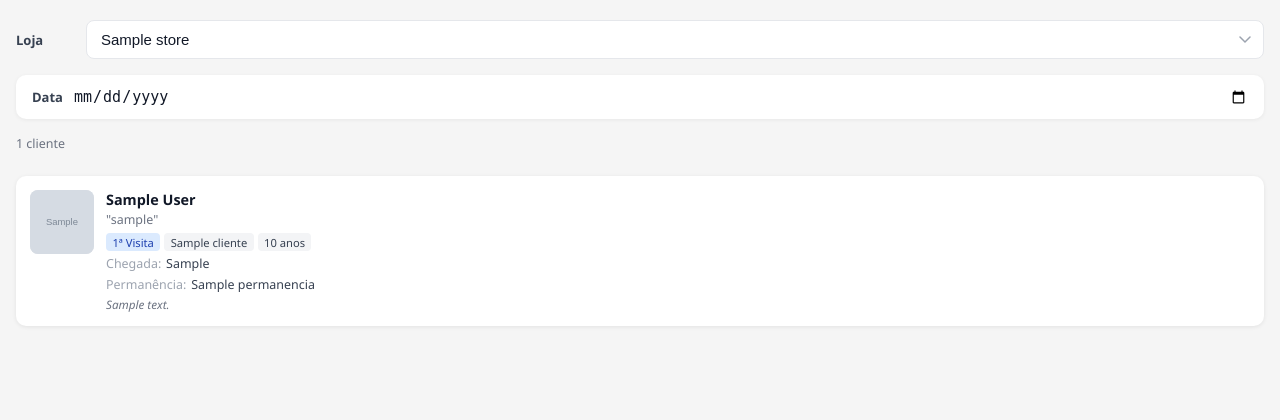
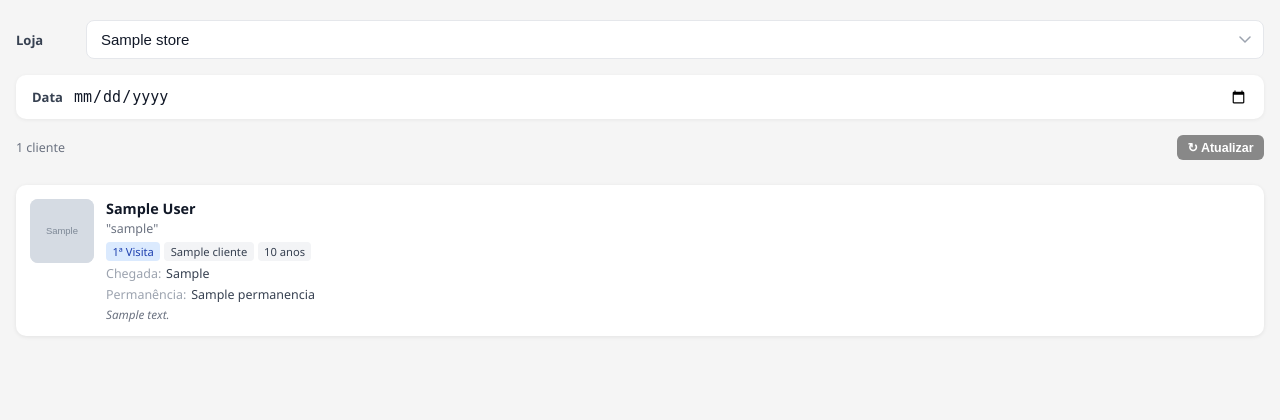
Before and after one commit to fernandofarooficial/retail_analytics, a Flask app: template templates/mobile/visitacao.html in a window 1280 px wide. Shown: the part 93-513 px from the top of the page. Run offline with Flask 3, Linux system fonts and the light colour scheme; the template is opened without the code that fills it: most values are stand-ins (such as "Sample title", 1, 10 or a date in 2020); grey boxes marked "Sample" are stand-in pictures.

Commit message:
[0044] Contagem de clientes e botão de atualizar na tela de visitação

```diff
--- a/templates/mobile/visitacao.html
+++ b/templates/mobile/visitacao.html
@@ -89,11 +89,30 @@
     color: #9CA3AF;
     font-size: 0.875rem;
   }
+  .m-vis-count-bar {
+    display: flex;
+    align-items: center;
+    justify-content: space-between;
+    margin-bottom: 0.6rem;
+  }
   .m-vis-count {
     font-size: 0.78rem;
     color: #6B7280;
-    margin-bottom: 0.5rem;
   }
+  .m-vis-refresh-btn {
+    display: inline-flex;
+    align-items: center;
+    gap: 0.25rem;
+    font-size: 0.78rem;
+    font-weight: 600;
+    color: #fff;
+    background: var(--theme-primary);
+    border: none;
+    border-radius: 6px;
+    padding: 0.3rem 0.65rem;
+    cursor: pointer;
+  }
+  .m-vis-refresh-btn:active { opacity: 0.8; }
 </style>
 
 <div class="m-app">
@@ -174,9 +193,16 @@
              onchange="mudarData(this.value)">
     </div>
 
-    {% if clientes %}
-    <p class="m-vis-count">{{ clientes|length }} cliente{{ 's' if clientes|length != 1 else '' }}</p>
-    {% endif %}
+    <div class="m-vis-count-bar">
+      <span class="m-vis-count">
+        {% if clientes %}
+          {{ clientes|length }} cliente{{ 's' if clientes|length != 1 else '' }}
+        {% else %}
+          0 clientes
+        {% endif %}
+      </span>
+      <button class="m-vis-refresh-btn" onclick="window.location.reload()">&#8635; Atualizar</button>
+    </div>
 
     {% if clientes %}
       {% for c in clientes %}
```
Also changed, not shown: templates/visitacao.html (+31 -4 lines).
